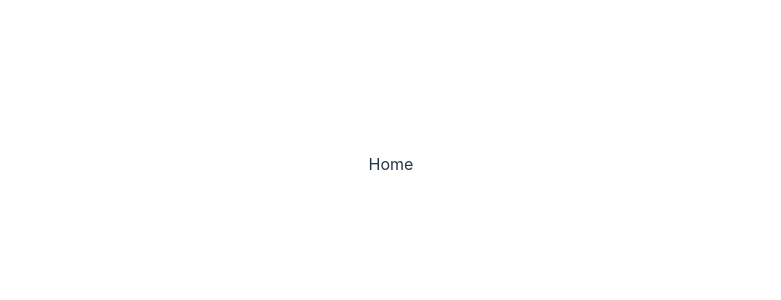
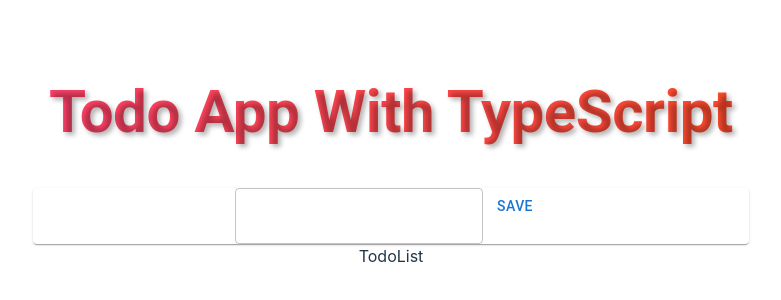
Before and after one commit to recep-demir/todo-app-ts, a React (Vite) app: page / in a window 1280 px wide. Shown: the part 236-536 px from the top of the page, without its empty margins (249-1030 px from the left). Built offline with nearby package versions, Linux system fonts and the light colour scheme.

Commit message:
create components

```diff
--- a/src/components/AddTodo.tsx
+++ b/src/components/AddTodo.tsx
@@ -1,8 +1,35 @@
+import { Box, Button, Paper, TextField } from "@mui/material"
+import { useState } from "react";
 
 const AddTodo = () => {
+
+    const [task, setTask] = useState("");
+
+    const handleChange = (e) => {
+        setTask(e.target.value)
+    }
+
+    const handleSubmit = (e:React.FormEvent<HTMLFormElement>)=>{
+        e.preventDefault();
+        console.log(task)
+    }
+
   return (
-    <div>AddTodo</div>
+    <Paper>
+        <Box component="form" onSubmit={handleSubmit}>
+
+            <TextField
+            // onChange={(e)=>setTask(e.target.value)}
+            onChange={handleChange}
+
+                />
+            <Button
+
+            type="submit">SAVE</Button>
+
+        </Box>
+    </Paper>
   )
-}
+};
 
 export default AddTodo
--- a/src/components/Header.tsx
+++ b/src/components/Header.tsx
@@ -1,7 +1,23 @@
+import { Typography } from "@mui/material"
+
 
 const Header = () => {
   return (
-    <div>Header</div>
+    <Typography
+    component="h1"
+    variant="h2"
+    align="center"
+    sx={{
+          background: "linear-gradient(90deg, #ff416c, #ff4b2b)",
+        WebkitBackgroundClip: "text",
+        WebkitTextFillColor: "transparent",
+        fontWeight: "bold",
+        textShadow: "3px 3px 5px rgba(0,0,0,0.3)",
+        padding: "1rem",
+        marginBottom: "1.5rem",
+    }}>
+        Todo App With TypeScript
+    </Typography>
   )
 }
 
--- a/src/pages/Home.tsx
+++ b/src/pages/Home.tsx
@@ -1,6 +1,14 @@
+import AddTodo from "../components/AddTodo"
+import Header from "../components/Header"
+import TodoList from "../components/TodoList"
+
 const Home = () => {
   return (
-    <div>Home</div>
+    <div>
+        <Header/>
+        <AddTodo/>
+        <TodoList/>
+    </div>
   )
 }
 
```
Also changed, not shown: src/components/TodoListItems.tsx (added, +9 -0 lines).
